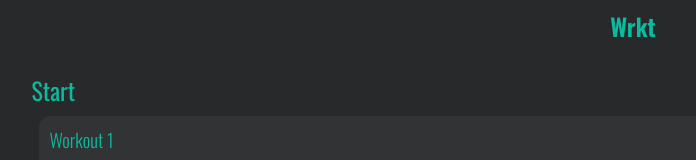
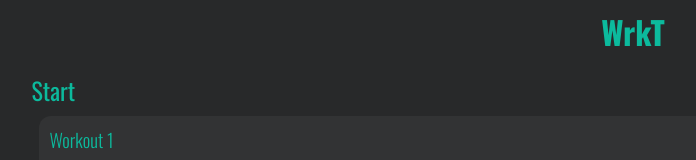
Before and after one commit to CovJus01/workout-planner, a Vue app: page / in a window 1280 px wide. Shown: the top 160 px of the page, without its empty margins (7-703 px from the left). Built offline with nearby package versions, Linux system fonts and the light colour scheme.

Commit message:
Header tweaks

```diff
--- a/src/assets/base.css
+++ b/src/assets/base.css
@@ -66,7 +66,7 @@ body {
 
   font-family: "Oswald", sans-serif;
   font-optical-sizing: auto;
-  font-weight: 600;
+  font-weight: 700;
   font-style: normal;
 }
 .oswald-light {
--- a/src/components/App/AppHeader.vue
+++ b/src/components/App/AppHeader.vue
@@ -7,7 +7,7 @@
 <template>
   <div class="header-container">
     <RouterLink to="/">
-      <h1 class ="oswald-bold">Wrkt</h1>
+      <h1 class ="oswald-bold">WrkT</h1>
     </RouterLink>
   </div>
 </template>
@@ -23,6 +23,7 @@
 }
 h1{
   padding-top:1vh;
+  font-size: 4vh;
 }
 
 </style>
```
